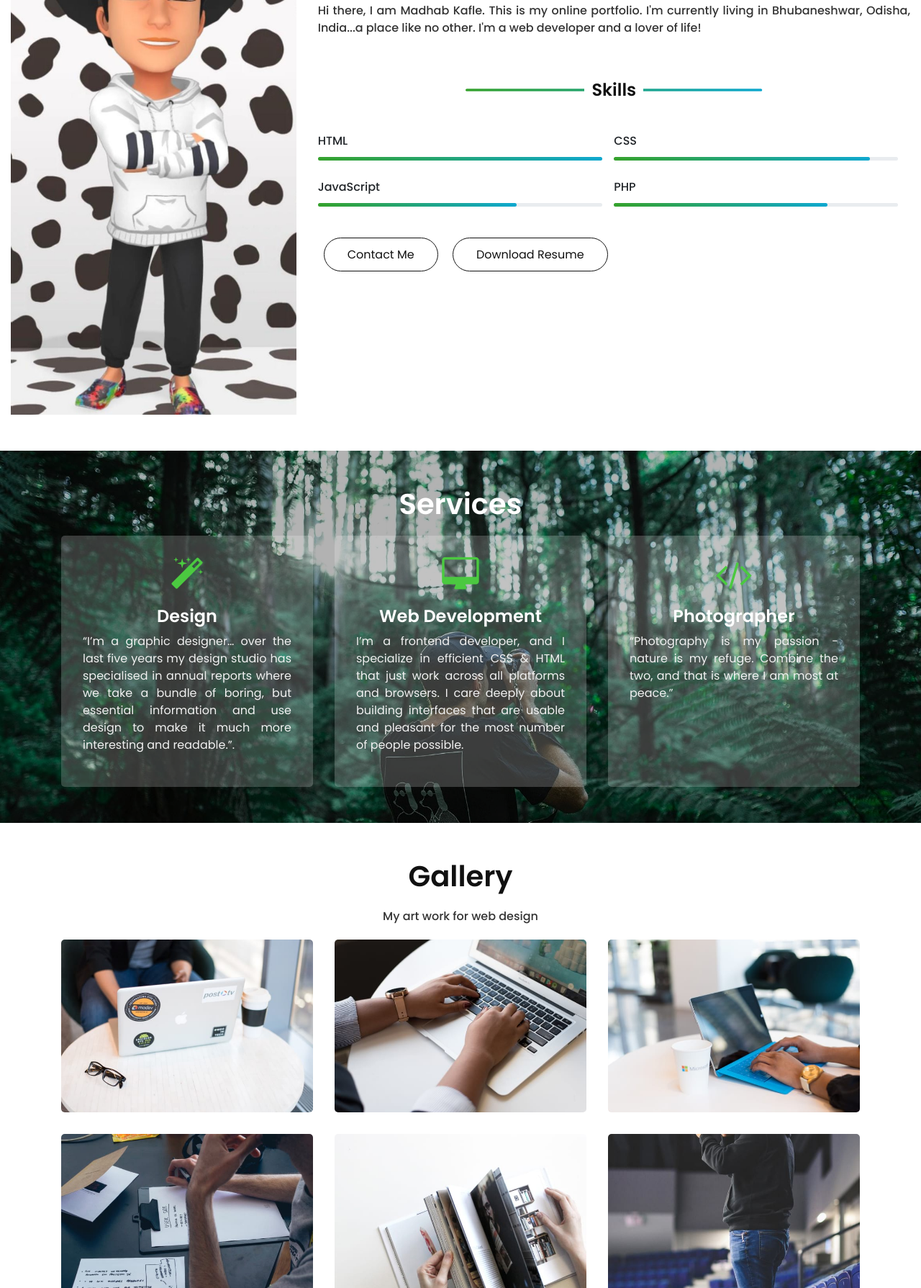
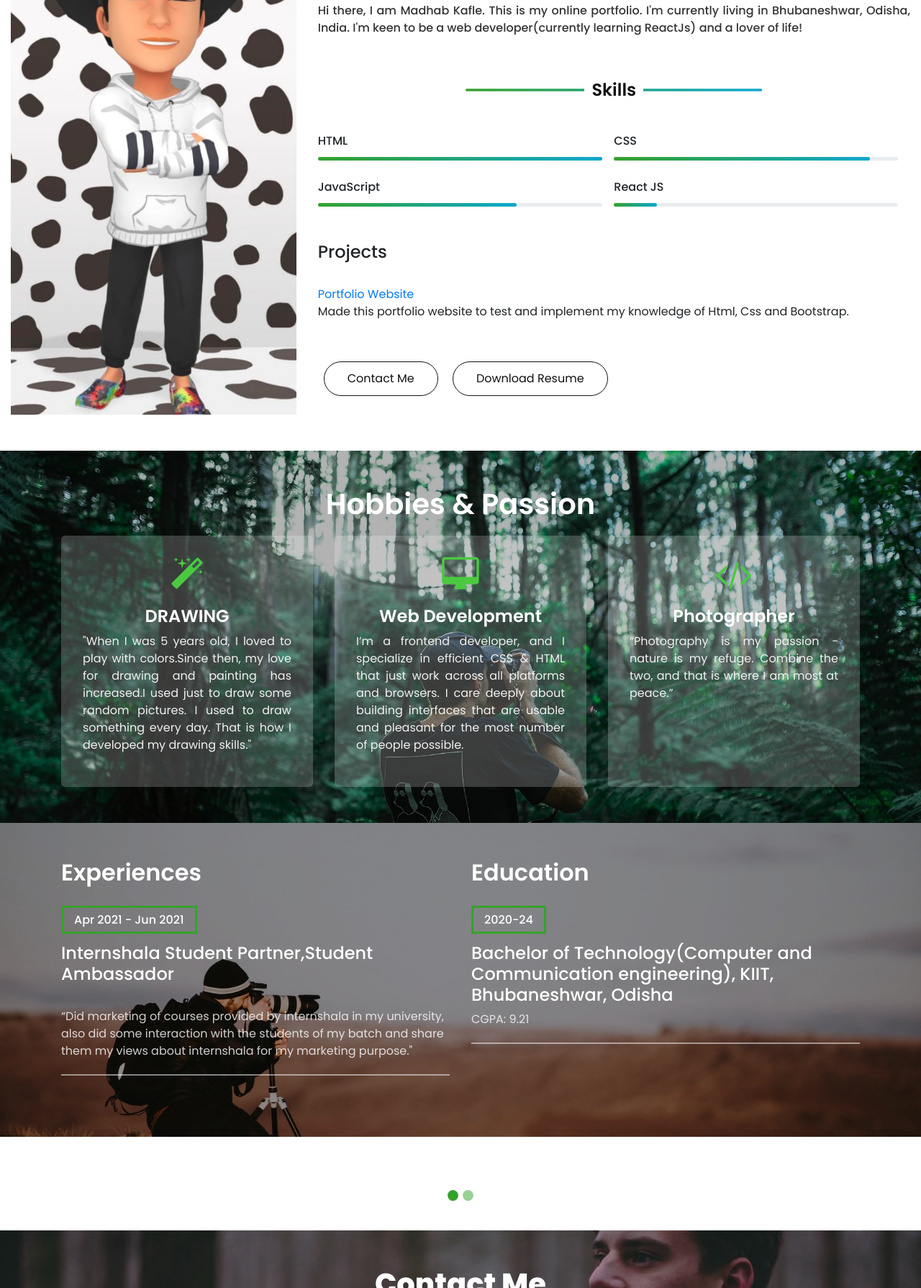
Before and after one commit to madhabkafle/College_project_2nd_year, a plain HTML site: page index.html in a window 1280 px wide. Shown: the part 1011-2800 px from the top of the page at 72% size. Drawn offline with nearby package versions, Linux system fonts and the light colour scheme.

Commit message:
changed the index file

```diff
--- a/index.html
+++ b/index.html
@@ -16,7 +16,7 @@
     <header><!-- header start -->
         <nav class="navbar navbar-expand-lg fixed-top"><!-- nav start -->
             <div class="container">
-                <a class="navbar-brand" href="index.html">Personal Porfolio</a>
+                <a class="navbar-brand" href="index.html">Personal Portfolio</a>
                 <button class="navbar-toggler" type="button" data-toggle="collapse" data-target="#navbarSupportedContent" aria-controls="navbarSupportedContent" aria-expanded="false" aria-label="Toggle navigation">
                 <i class="fa fa-bars"></i>
                 </button>
@@ -28,7 +28,7 @@
                     </li>
                     <li class="nav-item"><a class="nav-link" href="#about">About</a></li>
                     <li class="nav-item"><a class="nav-link" href="#contact">Contact</a></li>
-                    <li class="nav-item"><a class="nav-link" href="#services">Services</a></li>
+                    <li class="nav-item"><a class="nav-link" href="#services">Hobbies & Passion</a></li>
                     <li class="nav-item dropdown">
                     <a class="nav-link dropdown-toggle" href="#" id="navbarDropdown" role="button" data-toggle="dropdown" aria-haspopup="true" aria-expanded="false">
                         More
@@ -46,7 +46,7 @@
         </nav><!-- nav end -->
 
         <div class="container header-content w-md-50 w-100">
-            <img src="\images\madhabkafle.png" alt="Madhab Kafle">
+            <img src="./images/madhabkafle.png" alt="Madhab Kafle">
             <div class="content">
                 <h2>Hello, I'm Madhab Kafle</h2>
                 <p>Web Developer</p>
@@ -65,8 +65,8 @@
                     <p>Hi there,
                         I am Madhab Kafle. This is my online portfolio.
                         I'm currently living in Bhubaneshwar, Odisha,
-                        India...a place like no other.
-                        I'm a web developer and a lover of life!<br></p><br>
+                        India.
+                        I'm keen to be a web developer(currently learning ReactJs) and a lover of life!<br></p><br>
                 </div>
                 <div class="skills">
                     <h4><span>Skills</span></h4><br>
@@ -89,15 +89,24 @@
                         </div>
                     </div>
                     <div class="single-skill">
-                        <span>PHP</span>
+                        <span>React JS</span>
                         <div class="custom-progress">
-                            <div class="progress-bar" style="width: 75%;"></div><br>
+                            <div class="progress-bar" style="width: 15%;"></div><br>
                         </div>
+                        <br>
                     </div>
+                </div>
+                <br>
+                <div class="Projects" class="about-buttons">
+                    <h4><span>Projects</span></h4><br>
+                    <a href="https://madhabkafleportfolio.netlify.app/">Portfolio Website</a>
+                    <p>
+                        Made this portfolio website to test and implement my knowledge of Html, Css and Bootstrap.
+                    </p>
                 </div>
                 <div class="about-buttons"><br>
                     <a href="#contact">Contact Me</a>
-                    <a href="#!">Download Resume</a>
+                    <a href="./data/MADHAB_RESUME.pdf" download="MadhabKafle_Resume">Download Resume</a>
                 </div>
             </div>
         </div>
@@ -106,13 +115,13 @@
     <div class="section services" id="services"><!-- service start -->
         <div class="content">
             <div class="container">
-                <h2>Services</h2>
+                <h2>Hobbies & Passion</h2>
                 <div class="row">
                     <div class="col-md-4 col-12">
                         <div class="single-service">
                             <i class="fa fa-magic" aria-hidden="true"></i>
-                            <h4>Design</h4>
-                            <p>“I’m a graphic designer… over the last five years my design studio has specialised in annual reports where we take a bundle of boring, but essential information and use design to make it much more interesting and readable.”.</p>
+                            <h4>DRAWING</h4>
+                            <p>"When I was 5 years old, I loved to play with colors.Since then, my love for drawing and painting has increased.I used just to draw some random pictures. I used to draw something every day. That is how I developed my drawing skills."</p>
                         </div>
                     </div>
                     <div class="col-md-4 col-12">
@@ -134,36 +143,7 @@
         </div>
     </div><!-- service end -->
 
-    <div class="section gallery container" id="gallery"><!-- gallery start -->
-        <h2>Gallery</h2>
-        <p>My art work for web design</p>
-        <div class="row images">
-            <div class="imgBox col-md-4 col-12">
-                <div><img src="images\g1.jpg" alt="Gallery"></div>
-            </div>
-            <div class="imgBox col-md-4 col-12">
-                <div><img src="images/g2.jpg" alt="Gallery"></div>
-            </div>
-            <div class="imgBox col-md-4 col-12">
-                <div><img src="images/g3.jpg" alt="Gallery"></div>
-            </div>
-            <div class="imgBox col-md-4 col-12">
-                <div><img src="images/g4.jpg" alt="Gallery"></div>
-            </div>
-            <div class="imgBox col-md-4 col-12">
-                <div><img src="images/g5.jpg" alt="Gallery"></div>
-            </div>
-            <div class="imgBox col-md-4 col-12">
-                <div><img src="images/g6.jpg" alt="Gallery"></div>
-            </div>
-            <div class="imgBox col-md-4 col-12">
-                <div><img src="images/g7.jpg" alt="Gallery"></div>
-            </div>
-            <div class="imgBox col-md-4 col-12">
-                <div><img src="images/g8.jpg" alt="Gallery"></div>
-            </div>
-        </div>
-    </div><!-- gallery end -->
+
 
     <div class="section life-history" id="life"><!-- life history start -->
         <div class="container">
@@ -171,10 +151,13 @@
                 <div class="col-lg-6 col-12">
                     <h2>Experiences</h2>
                     <div class="life-single">
-                        <p><span>2020 - Now</span></p>
-                        <h4>Freelancer</h4>
+                        <p><span>Apr 2021 - Jun 2021</span></p>
+                        <h4>Internshala Student Partner,Student Ambassador
+                        </h4>
                         <br>
-                        <p>“I’m a graphic designer who believes project management software can be beautiful, fun and save me time!”</p>
+                        <p>“Did marketing of courses provided by internshala in my university, also did some interaction
+                            with the students of my batch and share them my views about internshala for my marketing
+                            purpose."</p>
                     </div>
                 </div>
                 <div class="col-lg-6 col-12">
@@ -183,7 +166,7 @@
                         <p><span>2020-24</span></p>
 
                         <h4>Bachelor of Technology(Computer and Communication engineering), KIIT, Bhubaneshwar, Odisha</h4>
-                        <p>CGPA: 9.25</p>
+                        <p>CGPA: 9.21</p>
                     </div>
                 </div>
             </div>
@@ -255,14 +238,14 @@
                             <button class="btn btn-outline-success">Send Contact Message</button>
                         </div>
                     </form>
-                </div>
+                </div><!--<a href= "mailto:john@example.com ? {subject} = {subject}" > Click message </a>  -->
                 <div class="col-lg-6 col-12">
                     <div class="content">
                         <ul>
                             <li><a href="#!"><i class="fa fa-map-marker"></i>PO Box 1212, Bhubaneshwar, Odisha</a></li>
-                            <li><a href="#!"><i class="fa fa-envelope"></i>freakinroles@gmail.com</a></li>
-                            <li><a href="#!"><i class="fa fa-phone"></i>+91 7636987361</a></li>
-                            <li><a href="#!"><i class="fa fa-info"></i>Download Resume</a></li>
+                            <li><a href="mailto:freakinroles@gmail.com"><i class="fa fa-envelope"></i>madhabkafle05@gmail.com</a></li>
+                            <li><a href="#!"><i class="fa fa-phone"></i>+91 7636928280</a></li>
+                            <li><a href="./data/MADHAB_RESUME.pdf" download="MadhabKafle_Resume">Download Resume</a></li>
                         </ul>
                     </div>
                 </div>
@@ -286,8 +269,8 @@
                 <p>© 2022 Personal Portfolio. All rights reserved | Designed by Madhab Kafle</p>
             </div>
         </div>
-    </footer><!-- footer end -->
-
+    </footer>
+<!-- footer end -->
     <script src="https://code.jquery.com/jquery-3.5.1.slim.min.js" integrity="sha384-DfXdz2htPH0lsSSs5nCTpuj/zy4C+OGpamoFVy38MVBnE+IbbVYUew+OrCXaRkfj" crossorigin="anonymous"></script>
     <script src="https://cdn.jsdelivr.net/npm/popper.js@1.16.1/dist/umd/popper.min.js" integrity="sha384-9/reFTGAW83EW2RDu2S0VKaIzap3H66lZH81PoYlFhbGU+6BZp6G7niu735Sk7lN" crossorigin="anonymous"></script>
     <script src="https://cdn.jsdelivr.net/npm/bootstrap@4.5.3/dist/js/bootstrap.min.js" integrity="sha384-w1Q4orYjBQndcko6MimVbzY0tgp4pWB4lZ7lr30WKz0vr/aWKhXdBNmNb5D92v7s" crossorigin="anonymous"></script>
```
